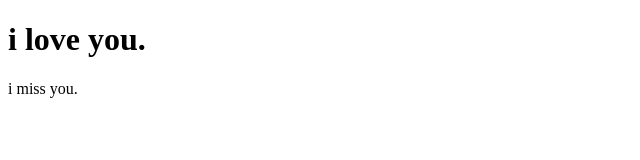
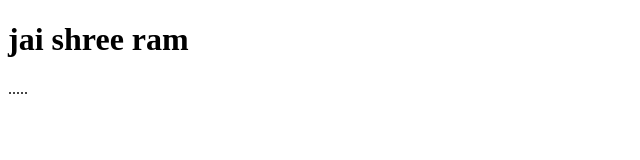
Before and after one commit to venky7852/venky, a plain HTML site: page index.html in a window 1280 px wide. Shown: the whole page, without its empty margins (0-640 px from the left). Drawn offline with Linux system fonts and the light colour scheme.

Commit message:
Update index.html

```diff
--- a/index.html
+++ b/index.html
@@ -5,8 +5,8 @@
 </head>
 <body>
 
-<h1>i love you.</h1>
-<p> i miss you.</p>
+<h1>jai shree ram</h1>
+<p> .....</p>
 
 </body>
 </html>
```
